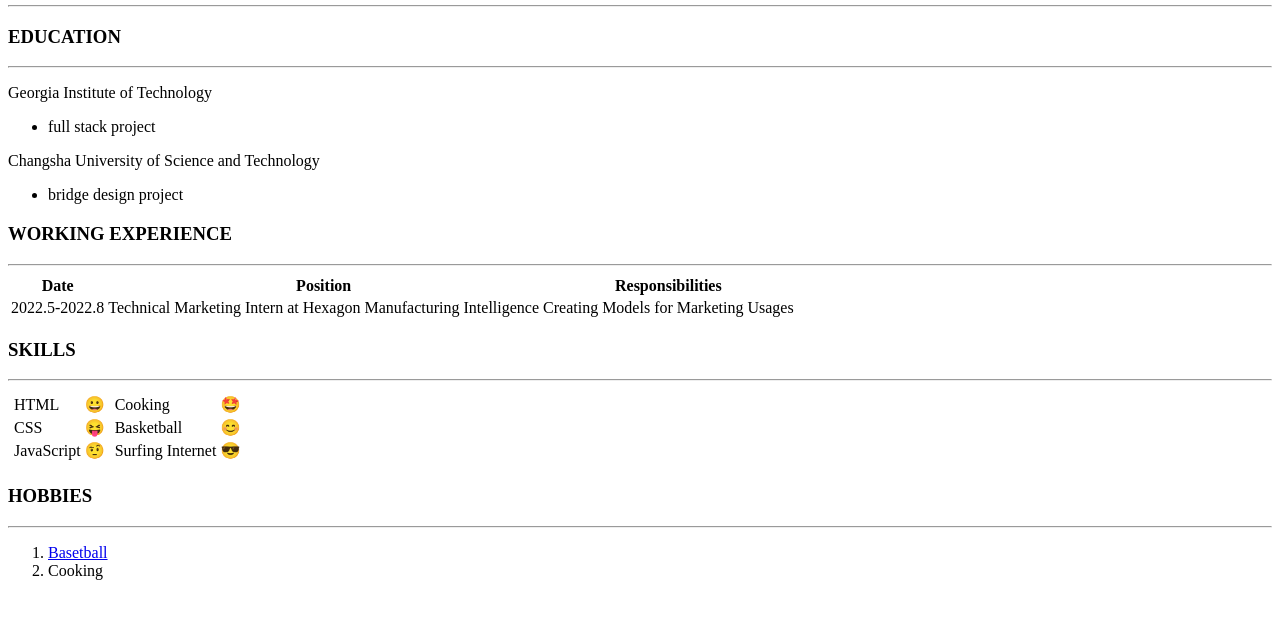
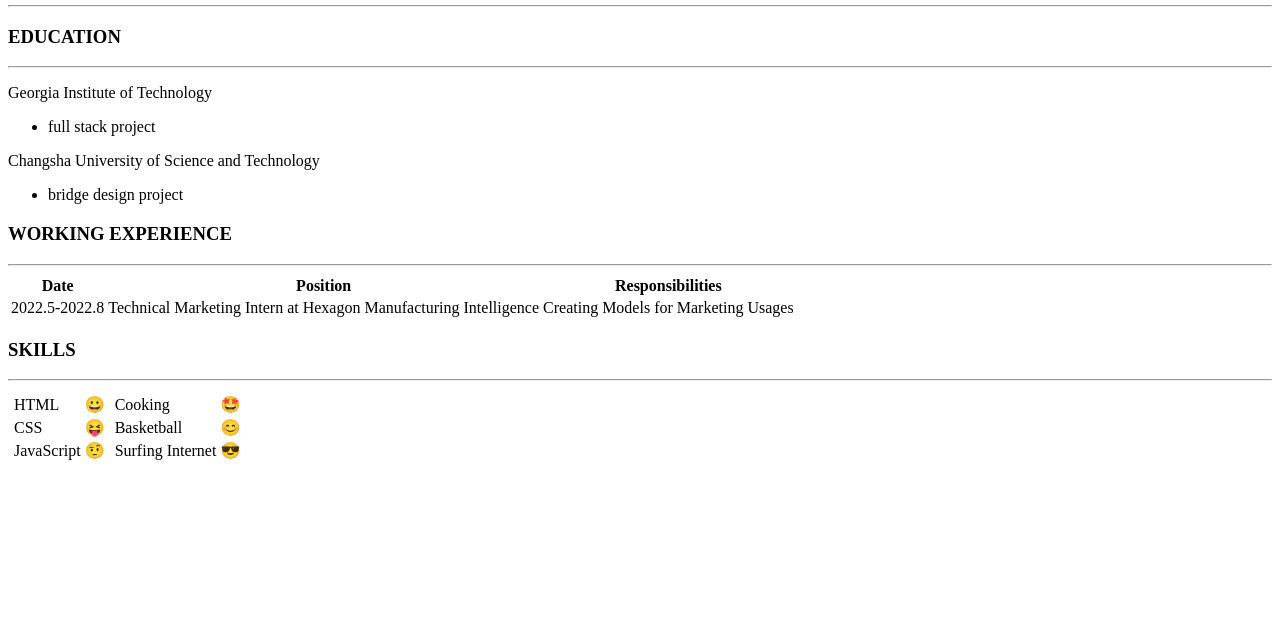
Before and after one commit to garyan50/cv, a plain HTML site: page index.html in a window 1280 px wide. Shown: the part 171-790 px from the top of the page. Drawn offline with Linux system fonts and the light colour scheme.

Commit message:
deleted hobby

```diff
--- a/index.html
+++ b/index.html
@@ -91,11 +91,6 @@
     </tr>
   </table>
 
-  <h3> HOBBIES </h3><hr>
-  <ol>
-    <li> <a href="#">Basetball</a> </li>
-    <li> Cooking </li>
-  </ol>
 </body>
 
 </html>
```
